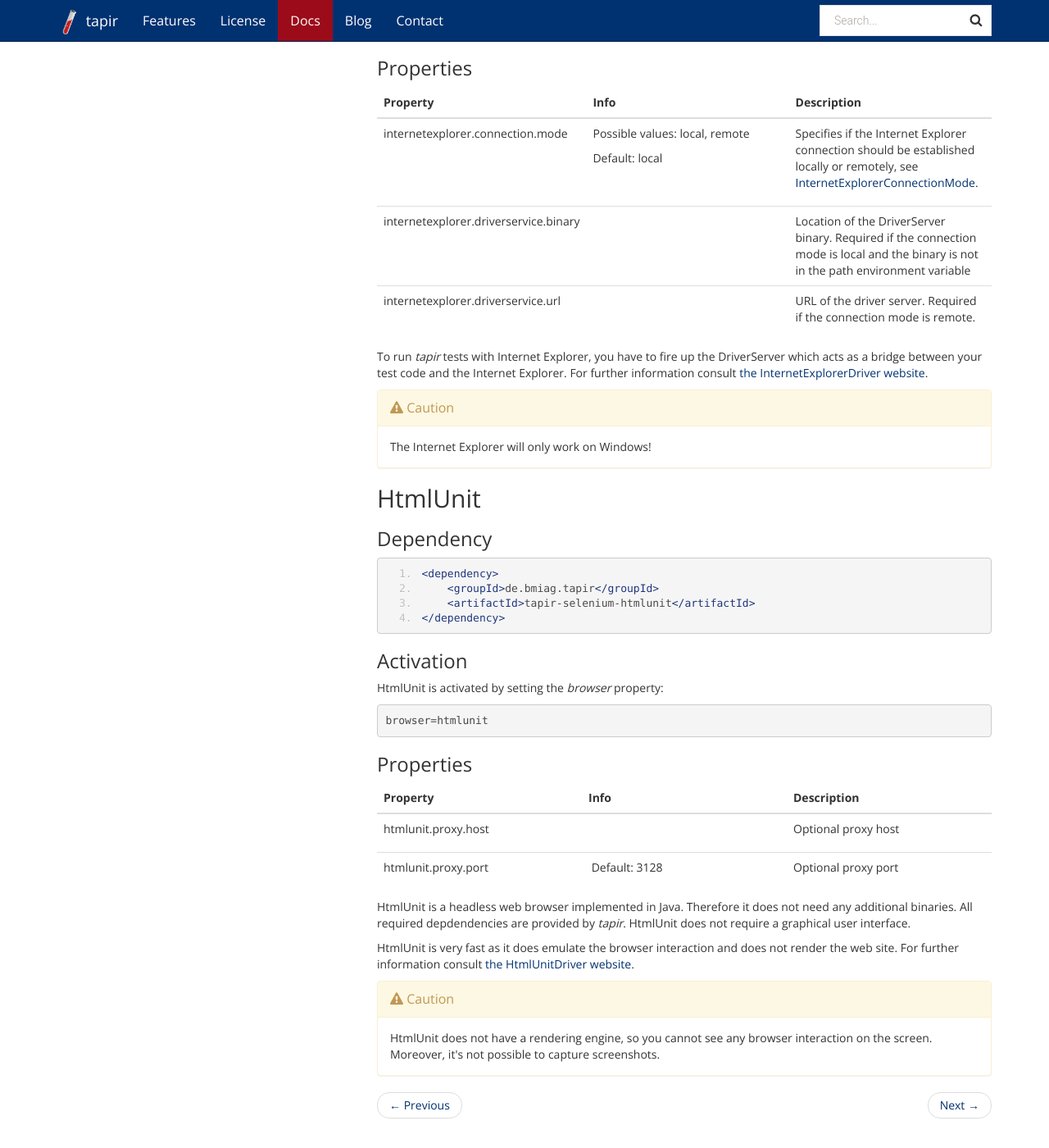
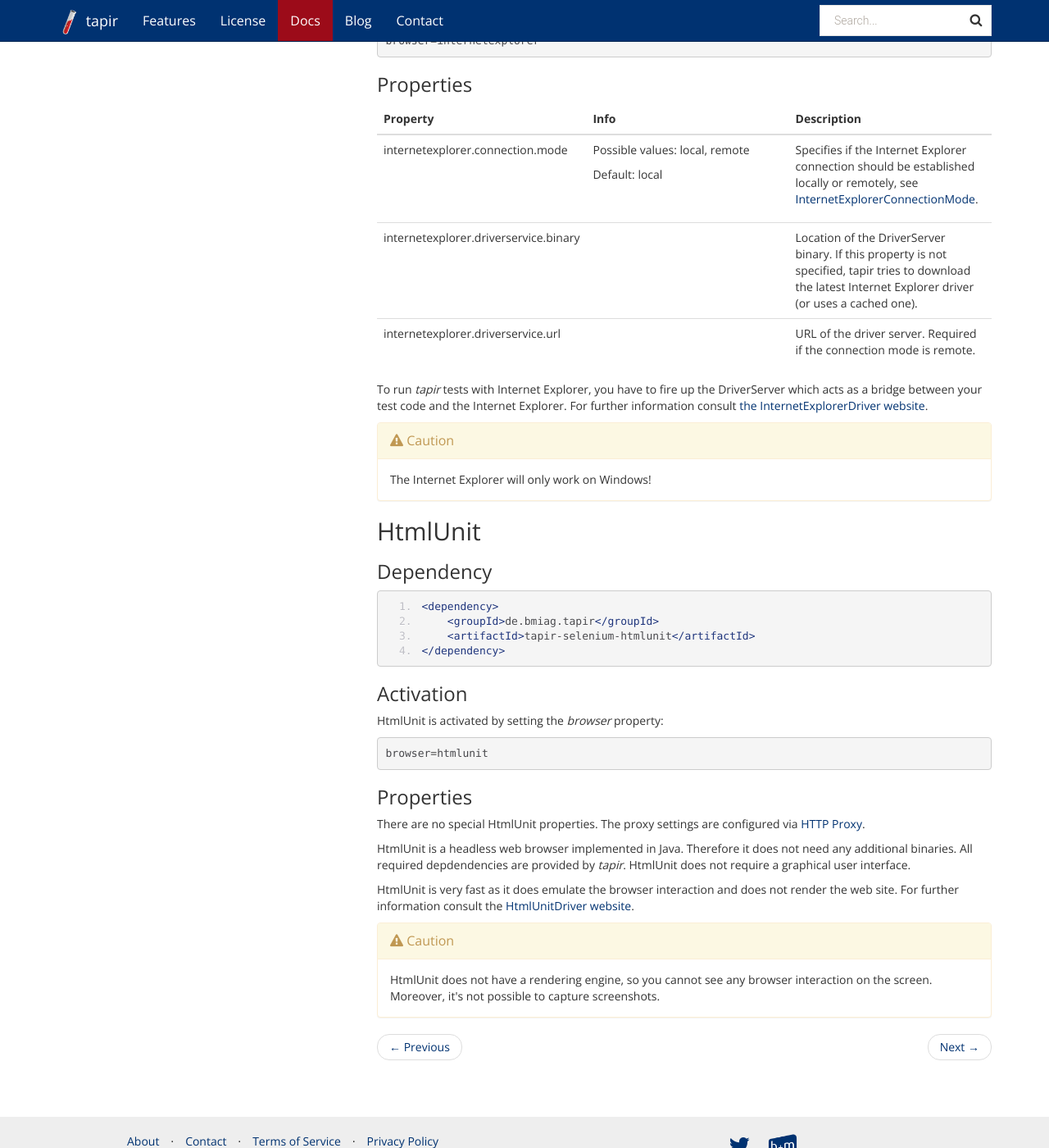
Before and after one commit to tapir-test/tapir-website, a Jekyll site: the page built from _docs/selenium/Web_Browser_module.md, in a window 1280 px wide and 1400 px high, scrolled down 2504 px. Shown: the whole window at 82% size. Built offline with Jekyll 4.4.1, drawn with Linux system fonts in a browser that asks for light colours; some of the changed text lies outside the part shown.

Commit message:
HTTP-Proxy chapter added
Signed-off-by: Oliver Libutzki <oliver.libutzki@bmiag.de>

```diff
--- a/_data/docs.yml
+++ b/_data/docs.yml
@@ -19,6 +19,7 @@
   - usingtapir/code-structure
   - usingtapir/running-tapir-tests
   - usingtapir/data-provider
+  - usingtapir/http-proxy
   - usingtapir/logging
   - usingtapir/concurrency
   - usingtapir/externalized-configuration
--- a/_docs/selenium/Web_Browser_module.md
+++ b/_docs/selenium/Web_Browser_module.md
@@ -56,7 +56,7 @@
 <tr class="even">
 <td>chrome.chromedriver.binary</td>
 <td> </td>
-<td>Location of the ChromeDriver binary. Required if the connection mode is local and the binary is not in the path environment variable</td>
+<td>Location of the ChromeDriver binary. If this property is not specified, tapir tries to download the latest chrome driver (or uses a cached one).</td>
 </tr>
 <tr class="odd">
 <td>chrome.browser.binary</td>
@@ -125,7 +125,7 @@
 <tr class="even">
 <td>firefox.geckodriver.binary</td>
 <td> </td>
-<td>Location of the GeckoDriver binary. Required if the connection mode is local and the binary is not in the path environment variable</td>
+<td>Location of the GeckoDriver binary.  If this property is not specified, tapir tries to download the latest gecko driver (or uses a cached one).</td>
 </tr>
 <tr class="odd">
 <td>firefox.browser.binary</td>
@@ -204,7 +204,7 @@
 <tr class="even">
 <td>internetexplorer.driverservice.binary</td>
 <td> </td>
-<td>Location of the DriverServer binary. Required if the connection mode is local and the binary is not in the path environment variable</td>
+<td>Location of the DriverServer binary.  If this property is not specified, tapir tries to download the latest Internet Explorer driver (or uses a cached one).</td>
 </tr>
 <tr class="odd">
 <td>internetexplorer.driverservice.url</td>
@@ -250,40 +250,14 @@
 
 ### Properties
 
-<table>
-<colgroup>
-<col style="width: 33%" />
-<col style="width: 33%" />
-<col style="width: 33%" />
-</colgroup>
-<thead>
-<tr class="header">
-<th>Property</th>
-<th>Info</th>
-<th>Description</th>
-</tr>
-</thead>
-<tbody>
-<tr class="odd">
-<td>htmlunit.proxy.host</td>
-<td><p> </p></td>
-<td><p>Optional proxy host</p></td>
-</tr>
-<tr class="even">
-<td>htmlunit.proxy.port</td>
-<td> Default: 3128</td>
-<td>Optional proxy port</td>
-</tr>
-</tbody>
-</table>
+There are no special HtmlUnit properties. The proxy settings are configured via [HTTP Proxy]({{"/docs/usingtapir/http-proxy/" | prepend: site.baseurl}}).
 
 HtmlUnit is a headless web browser implemented in Java. Therefore it
 does not need any additional binaries. All required depdendencies are
 provided by <i>tapir</i>. HtmlUnit does not require a graphical user interface.
 
 HtmlUnit is very fast as it does emulate the browser interaction and
-does not render the web site. For further information consult [the
-HtmlUnitDriver website](https://github.com/SeleniumHQ/htmlunit-driver).
+does not render the web site. For further information consult the [HtmlUnitDriver website](https://github.com/SeleniumHQ/htmlunit-driver).
 
 <div class="panel panel-warning">
   <div class="panel-heading">
```
Also changed, not shown: _docs/usingtapir/HTTPProxy.md (added, +25 -0 lines).
